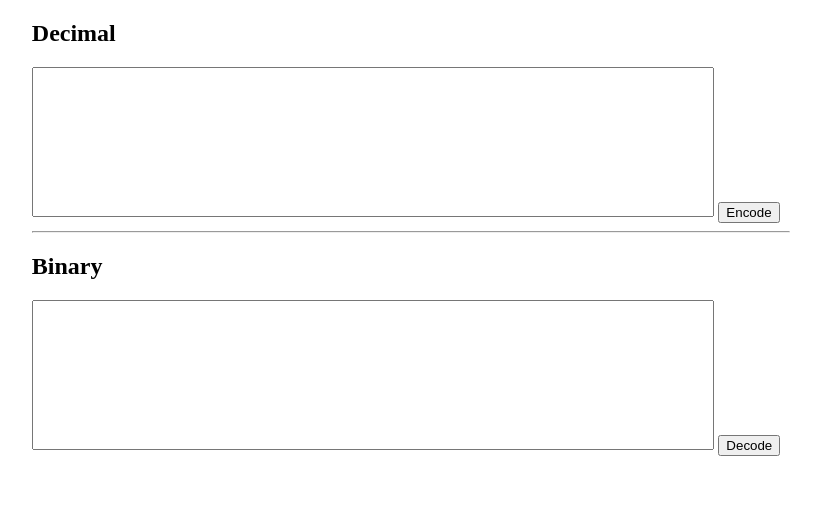
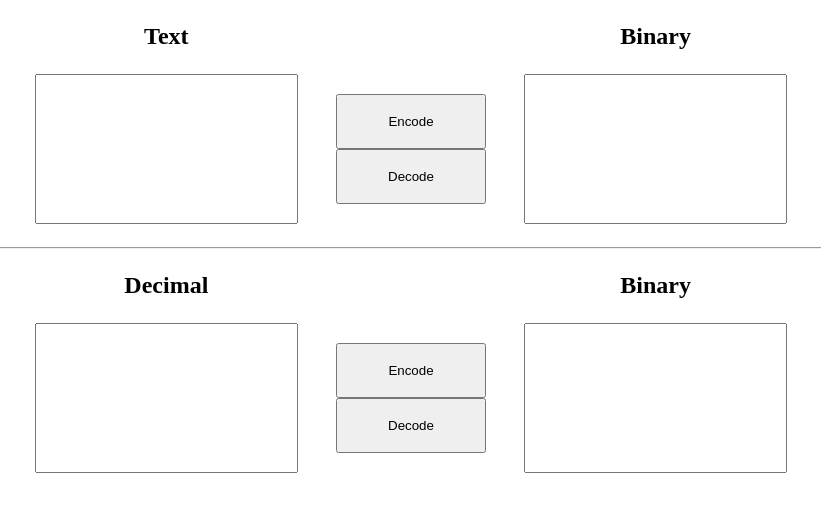
Before and after one commit to LordAll/BinaryProject, a plain HTML site: page index.html in a window 1280 px wide. Shown: the whole page, without its empty margins (229-1050 px from the left). Drawn offline with Linux system fonts and the light colour scheme.

Commit message:
-Add function to encode text; -Add function to decode binary to text; -Change design

```diff
--- a/index.html
+++ b/index.html
@@ -6,16 +6,24 @@
 
         <style>
 
-            div.form {
+            .form {
+
                 width: 60%;
                 margin: 20px auto;
             }
 
-            div.form textarea {
+            .form textarea {
                 display: inline-block;
-                width: 90%;
+                width: 100%;
                 height: 150px;
                 resize: none;
+            }
+
+            button {
+                display: block;
+                width: 150px;
+                height: 55px;
+                margin: 0 auto;
             }
 
         </style>
@@ -23,24 +31,126 @@
     </head>
 
     <body>
-        <div class="form">
 
-                <h2>Decimal</h2>
-                <textarea id="decimal_textarea"></textarea>
-                <button onclick="encodeToBinary()">Encode</button>
+        <table class="form">
+            <tr>
+                <th>
+                    <h2>Text</h2>
+                </th>
+                <th></th>
+                <th>
+                    <h2>Binary</h2>
+                </th>
+            </tr>
+            <tr>
+                <td>
+                    <textarea id="text"></textarea>
+                </td>
+                <td>
+                    <button onclick="textToBinary()">Encode</button>
+                    <button onclick="binaryToText()">Decode</button>
+                </td>
+                <td>
+                    <textarea id="binary_textarea"></textarea>
+                </td>
+            </tr>
+        </table>
 
-            <hr>
+        <hr>
 
-                <h2>Binary</h2>
-                <textarea id="binary_textarea"></textarea>
-                <button onclick="decodeToDecimal()">Decode</button>
-        </div>
+        <table class="form">
+            <tr>
+                <th>
+                    <h2>Decimal</h2>
+                </th>
+                <th></th>
+                <th>
+                    <h2>Binary</h2>
+                </th>
+            </tr>
+            <tr>
+                <td>
+                    <textarea id="decimal_textarea"></textarea>
+                </td>
+                <td>
+                    <button onclick="encodeToBinary()">Encode</button>
+                    <button onclick="decodeToDecimal()">Decode</button>
+                </td>
+                <td>
+                    <textarea id="binary_textarea2"></textarea>
+                </td>
+            </tr>
+        </table>
+
 
         <script type="text/javascript">
 
+            function textToBinary() {
+
+                var binary_textarea = document.getElementById('binary_textarea');
+                var text = document.getElementById("text").value;
+                var result = new Array;
+
+                for (var i = 0; i < text.length; i++) {
+
+                    var charBin = new Array;
+
+                    var decimal = text[i].charCodeAt();
+
+                    while (decimal > 0) {
+                        charBin.push(decimal % 2);
+                        decimal = Math.floor(decimal / 2);
+                    }
+
+                    while (charBin.length < 8) {
+                        charBin.push('0');
+                    }
+
+                    charBin = charBin.reverse().join('');
+
+                    result.push(charBin);
+
+                }
+
+                result = result.join(' ');
+
+                binary_textarea.value = result;
+            }
+
+            function binaryToText() {
+
+                var text_textarea = document.getElementById("text");
+                var binary = document.getElementById('binary_textarea').value;
+
+                var result = new Array;
+
+                var charBin = binary.split(' ');
+
+                for (var i = 0; i < charBin.length; i++) {
+
+//                    String.fromCharCode()
+
+                    var count = charBin[i].length;
+                    var revString = charBin[i].split('').reverse().join('');
+                    var decimal = 0;
+
+                    for (var j = 0; j < count; j++) {
+                        decimal += Number(revString[j]) * Math.pow(2, j);
+                    }
+
+                    result.push(String.fromCharCode(decimal));
+
+                }
+
+                result = result.join('');
+
+                text_textarea.value = result;
+
+            }
+
             function encodeToBinary() {
                 var decimal_textarea = document.getElementById('decimal_textarea');
-                var binary_textarea = document.getElementById('binary_textarea');
+                var binary_textarea = document.getElementById('binary_textarea2');
 
                 var decimal = decimal_textarea.value;
 
@@ -60,7 +170,7 @@
             function decodeToDecimal() {
 
                 var decimal_textarea = document.getElementById('decimal_textarea');
-                var binary_textarea = document.getElementById('binary_textarea');
+                var binary_textarea = document.getElementById('binary_textarea2');
 
                 var bits = binary_textarea.value;
                 var countBit = bits.length;
```
